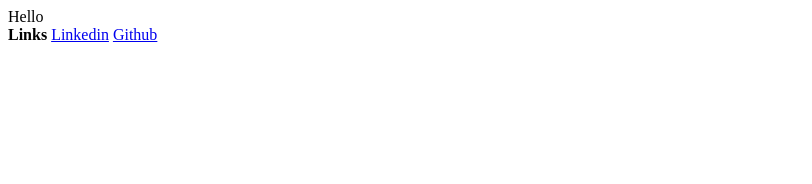
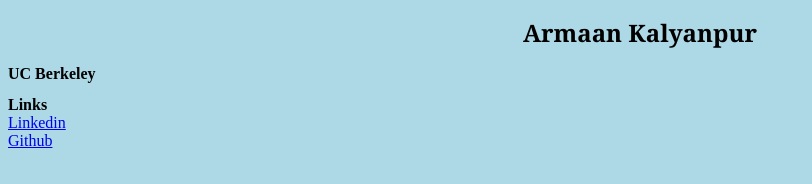
Before and after one commit to armaank1999/armaank1999.github.io, a plain HTML site: page index.html in a window 1280 px wide. Shown: the whole page, without its empty margins (0-812 px from the left). Drawn offline with Linux system fonts and the light colour scheme.

Commit message:
background, font intro

```diff
--- a/index.html
+++ b/index.html
@@ -1,11 +1,37 @@
 <!DOCTYPE html>
 <html>
+<head>
+<style>
+body {
+  background-color: lightblue;
+}
 
-<header> Hello </header>
+h1 {
+  color: black;
+  text-align: center;
+  font-family: Cambria, Georgia, serif;
+  font-size: 24px;
+  font-weight: 700;
+}
+
+h2 {
+    font-size: 16px;
+}
+
+p {
+  font-family: verdana;
+  font-size: 20px;
+}
+</style>
+</head>
+<h1> Armaan Kalyanpur </h1>
+<h2> UC Berkeley </h2>
 
 <body>
 <b>Links</b>
+<br />
 <a href="https://www.linkedin.com/in/armaan-kalyanpur-15a803164/">Linkedin</a>
+<br />
 <a href="https://github.com/armaank1999">Github</a>
 </body>
 
```
